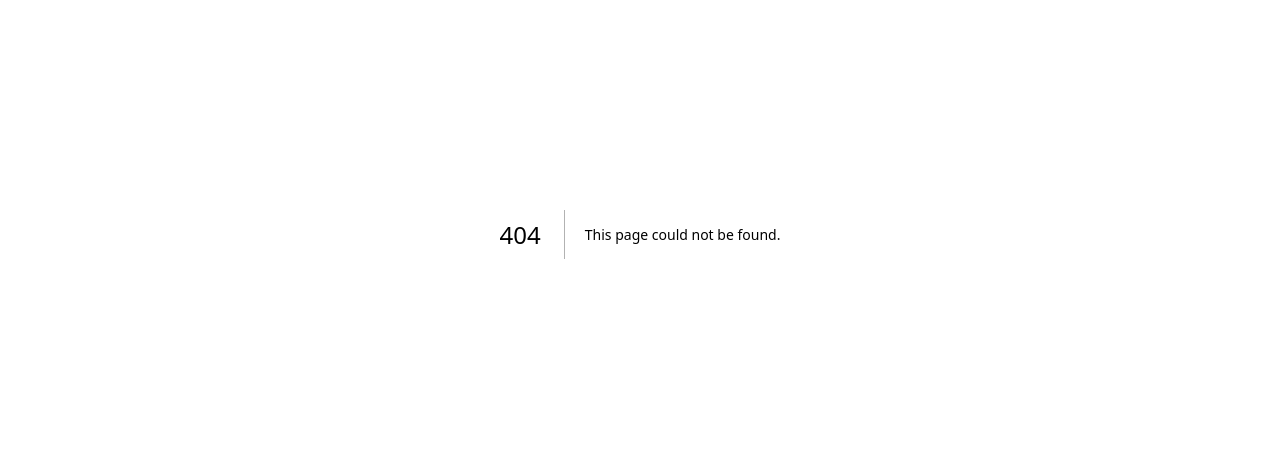
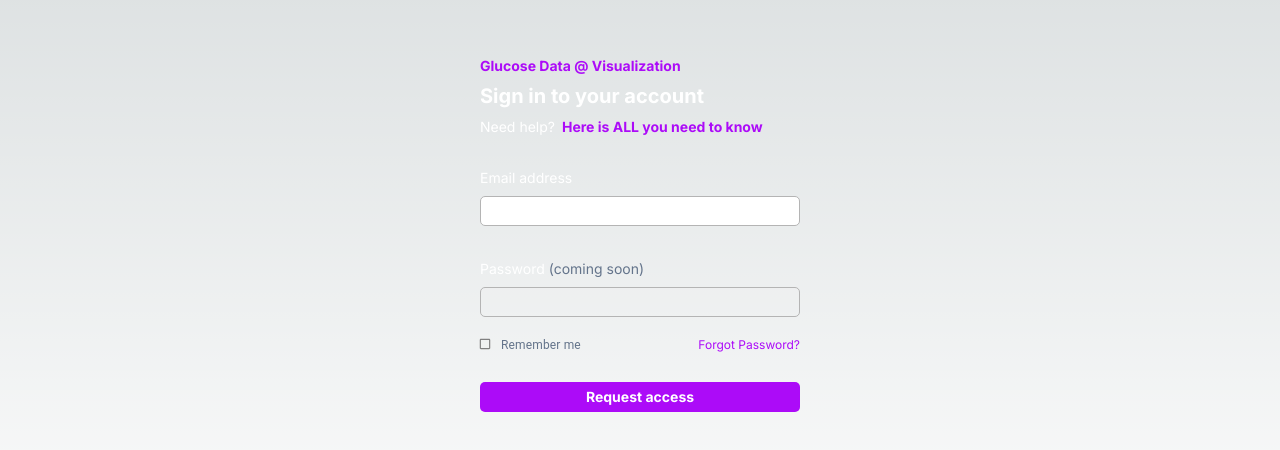
Before and after one commit to ziyin-zeng/Data-Vis-Demo, a Next.js app: page /login in a window 1280 px wide. Before the commit this address had no page. Shown: the part 166-616 px from the top of the page. Built offline with nearby package versions, Linux system fonts and the light colour scheme.

Commit message:
[Feature-NOR] Login page added

```diff
--- a/app/home/page.tsx
+++ b/app/home/page.tsx
@@ -6,7 +6,6 @@ import React from "react";
 // In-Project
 import PatientDashboard from "../ui/home/PatientDashboard";
 
-// This functions only as Context Provider
 export default function Page() {
   return (
     <PatientDashboard />
--- /dev/null
+++ b/app/login/page.tsx
@@ -0,0 +1,122 @@
+"use client";
+
+// React
+import React, { useEffect, useState } from "react";
+import FormControlLabel from '@mui/material/FormControlLabel';
+import Checkbox from '@mui/material/Checkbox';
+
+// In-Project
+import './style.scss';
+
+export default function Page() {
+    const [accessToken, setAccessToken] = useState(null);
+
+    useEffect(() => {
+        const interval = setInterval(() => {
+            fetch('http://localhost:3001/refresh_token', {
+                method: 'POST',
+                credentials: 'include'
+            })
+                .then(response => response.json())
+                .then(data => {
+                    if (data.accessToken) {
+                        setAccessToken(data.accessToken);
+                    }
+                })
+                .catch(error => console.error('Error refreshing token:', error));
+        }, 5 * 60 * 1000); // 1 min refresh - access token
+
+        return () => clearInterval(interval);
+    }, []);
+
+    return (
+        <div className='container'>
+            <Title />
+            <LoginForm setAccessToken={setAccessToken} />
+        </div>
+    );
+}
+
+const Title = () => {
+    return (
+        <div className='title-flex'>
+            <div className='title-cyber'>
+                Glucose Data @ Visualization
+            </div>
+            <div className='title-sign'>
+                Sign in to your account
+            </div>
+            <div className='sub-title-flex'>
+                <div className='title-help'>
+                    Need help?
+                </div>
+                <div className='title-know'>
+                    Here is ALL you need to know
+                </div>
+            </div>
+        </div>
+    )
+}
+
+const LoginForm = (handleAccessToken: any) => {
+    const { setAccessToken } = handleAccessToken;
+    const [isSubmited, setIsSubmited] = useState(false);
+
+    const handleSubmit = async (e: any) => {
+        if (!isSubmited) {
+            e.preventDefault();
+
+            setIsSubmited(true);
+
+            const formData = new FormData(e.target);
+            const userEmail = formData.get("userEmail");
+            const userPassword = "7h5aJCH9BKo*KS-"; // hard coded since this is for demo use only
+
+            const res = await fetch("https://hi2l2g8jte.execute-api.eu-west-3.amazonaws.com/genJWT", {
+                method: 'POST',
+                credentials: 'include',
+                headers: {
+                    'Content-Type': 'application/json'
+                },
+                body: JSON.stringify({ userEmail, userPassword })
+            })
+
+            const data = await res.json();
+
+            if (res.ok) {
+                if (data.accessToken) {
+                    setAccessToken(data.accessToken);
+                }
+            }
+        }
+    }
+
+    return (
+        <form onSubmit={handleSubmit}>
+            <ul>
+                <li>
+                    <label htmlFor="email">Email address</label>
+                    <input required type="email" id="email" name="userEmail" />
+                </li>
+                <li>
+                    <label className="cursor-not-allowed" htmlFor="password">Password <span className="text-slate-500 cursor-not-allowed">(coming soon)</span></label>
+                    <input className="cursor-not-allowed" disabled type="password" id="password" name="userPassword" />
+                </li>
+                <SubPassword />
+                <li>
+                    {!isSubmited ? <button type="submit">Request access</button> : <button className="cursor-not-allowed bg-slate-500" disabled>Requested</button>}
+                </li>
+            </ul>
+        </form>
+    )
+}
+
+const SubPassword = () => {
+    const label = <span className='remember-me text-slate-500 cursor-not-allowed'>Remember me</span>;
+    return (
+        <div className='subPassword-flex'>
+            <FormControlLabel sx={{ '& .MuiTypography-root': { lineHeight: "15px" } }} disabled control={<Checkbox size="small" sx={{ '& .MuiSvgIcon-root': { fontSize: 14, color: "gray" } }} />} label={label} />
+            <div className='forgot cursor-not-allowed'>Forgot Password?</div>
+        </div>
+    )
+}
--- /dev/null
+++ b/app/login/style.scss
@@ -0,0 +1,193 @@
+body,
+html {
+    height: 100%;
+    font-family: -apple-system, BlinkMacSystemFont, 'Segoe UI', 'Roboto', 'Oxygen',
+        'Ubuntu', 'Cantarell', 'Fira Sans', 'Droid Sans', 'Helvetica Neue',
+        sans-serif;
+    -webkit-font-smoothing: antialiased;
+    -moz-osx-font-smoothing: grayscale;
+}
+
+code {
+    font-family: source-code-pro, Menlo, Monaco, Consolas, 'Courier New',
+        monospace;
+}
+
+#root {
+    height: 100%;
+}
+
+* {
+    margin: 0;
+    box-sizing: border-box;
+}
+
+.App {
+    text-align: center;
+}
+
+.App-logo {
+    height: 40vmin;
+    pointer-events: none;
+}
+
+@media (prefers-reduced-motion: no-preference) {
+    .App-logo {
+        animation: App-logo-spin infinite 20s linear;
+    }
+}
+
+.App-header {
+    background-color: #282c34;
+    min-height: 100vh;
+    display: flex;
+    flex-direction: column;
+    align-items: center;
+    justify-content: center;
+    font-size: calc(10px + 2vmin);
+    color: white;
+}
+
+.App-link {
+    color: #61dafb;
+}
+
+@keyframes App-logo-spin {
+    from {
+        transform: rotate(0deg);
+    }
+
+    to {
+        transform: rotate(360deg);
+    }
+}
+
+.container {
+    display: flex;
+    justify-content: center;
+    align-items: flex-start;
+    height: 100%;
+    flex-direction: column;
+    width: 320px;
+    margin: auto;
+}
+
+.title-flex {
+    .title-cyber {
+        color: #AC0BF8;
+        font-style: normal;
+        font-weight: 700;
+        font-size: 14px;
+        line-height: 17px;
+    }
+
+    .title-sign {
+        font-style: normal;
+        font-weight: 700;
+        font-size: 20px;
+        line-height: 24px;
+        color: #FFFFFF;
+        padding: 10px 0;
+    }
+
+    .sub-title-flex {
+        display: flex;
+        flex-direction: row;
+
+        .title-help {
+            font-style: normal;
+            font-weight: 400;
+            font-size: 14px;
+            line-height: 17px;
+
+            color: #FFFFFF;
+
+            margin-right: 7px;
+        }
+
+        .title-know {
+            font-style: normal;
+            font-weight: 700;
+            font-size: 14px;
+            line-height: 17px;
+            color: #AC0BF8;
+        }
+    }
+}
+
+.subPassword-flex {
+    width: 100%;
+    display: flex;
+    flex-direction: row;
+    justify-content: space-between;
+    align-items: center;
+    height: 15px;
+    margin-top: 20px;
+
+    .remember-me {
+        font-style: normal;
+        font-weight: 400;
+        font-size: 12px;
+        line-height: 15px;
+    }
+
+    .forgot {
+        font-style: normal;
+        font-weight: 400;
+        font-size: 12px;
+        line-height: 15px;
+
+        color: #AC0BF8;
+    }
+}
+
+ul {
+    list-style: none;
+    padding: 0;
+    margin: 0;
+
+    li {
+        width: 100%;
+        margin-top: 30px;
+
+        label {
+            display: inline-block;
+            margin-bottom: 10px;
+            text-align: right;
+
+            font-style: normal;
+            font-weight: 400;
+            font-size: 14px;
+            line-height: 17px;
+
+            color: #FFFFFF;
+        }
+
+        input {
+            width: 100%;
+            height: 30px;
+
+            border: 1px solid #B4B4B4;
+            border-radius: 5px;
+
+            padding: 8px;
+        }
+
+        button {
+            width: 100%;
+
+            height: 30px;
+
+            background: #AC0BF8;
+            border-radius: 5px;
+            border: none;
+
+            font-style: normal;
+            font-weight: 700;
+            font-size: 14px;
+            line-height: 17px;
+
+            color: #FFFFFF;
+        }
+    }
+}
--- a/package.json
+++ b/package.json
@@ -19,13 +19,15 @@
     "echarts": "5.5.0",
     "echarts-for-react": "3.0.2",
     "lodash": "^4.17.21",
-    "next": "14.1.0",
+    "next": "^14.2.3",
     "postcss": "^8.4.38",
     "react": "18.2.0",
+    "react-captcha-code": "^1.0.7",
     "react-dom": "18.2.0",
     "react-redux": "9.1.2",
     "redux": "5.0.1",
     "redux-persist": "^6.0.0",
+    "sass": "^1.77.4",
     "tailwindcss": "^3.4.3",
     "typescript": "^5"
   },
```
Also changed, not shown: 2 other files (tests, documents, lock files or other folders).
